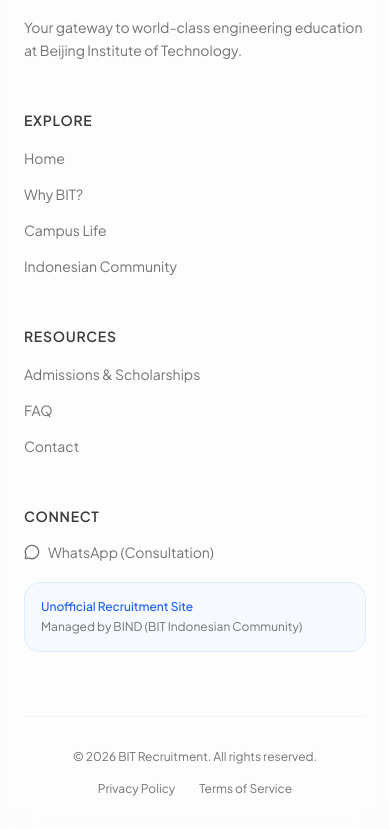
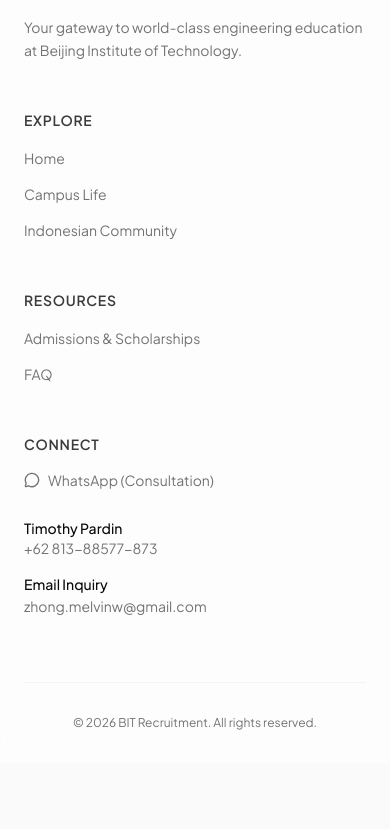
Before and after one commit to studyinbit/studyinbit.github.io, a Next.js app: page / in a window 390 px wide. Shown: the part 4320-5149 px from the top of the page. After the commit the page ends 5083 px from the top, so only its background shows below. Built offline with nearby package versions, Linux system fonts and the light colour scheme.

Commit message:
chore(footer): update footer to match contents, add email and phone number

```diff
--- a/components/layout/Footer.tsx
+++ b/components/layout/Footer.tsx
@@ -7,14 +7,12 @@ export function Footer() {
   const links = {
     explore: [
       { name: "Home", href: "/" },
-      { name: "Why BIT?", href: "/why-bit" },
       { name: "Campus Life", href: "/campus-life" },
       { name: "Indonesian Community", href: "/community" },
     ],
     resources: [
       { name: "Admissions & Scholarships", href: "/admissions" },
       { name: "FAQ", href: "/faq" },
-      { name: "Contact", href: "/contact" },
     ],
     social: [
       { name: "WhatsApp (Consultation)", href: "https://wa.me/6281388577873", icon: MessageCircle },
@@ -82,10 +80,16 @@ export function Footer() {
                   </a>
                 </li>
               ))}
-              <li className="pt-2">
-                 <div className="p-4 rounded-xl bg-blue-50/50 border border-blue-100 dark:bg-blue-900/10 dark:border-blue-800">
-                    <p className="text-xs text-blue-600 dark:text-blue-400 font-medium mb-1">Unofficial Recruitment Site</p>
-                    <p className="text-xs text-muted-foreground">Managed by BIND (BIT Indonesian Community)</p>
+              <li className="pt-4 space-y-4">
+                 <div>
+                    <p className="text-sm font-medium text-foreground">Timothy Pardin</p>
+                    <p className="text-sm text-muted-foreground">+62 813-88577-873</p>
+                 </div>
+                 <div>
+                    <p className="text-sm font-medium text-foreground">Email Inquiry</p>
+                    <a href="mailto:zhong.melvinw@gmail.com" className="text-sm text-muted-foreground hover:text-primary transition-colors">
+                      zhong.melvinw@gmail.com
+                    </a>
                  </div>
               </li>
             </ul>
@@ -96,10 +100,10 @@ export function Footer() {
           <p className="text-xs text-muted-foreground">
             © {currentYear} BIT Recruitment. All rights reserved.
           </p>
-          <div className="flex gap-6">
+          {/* <div className="flex gap-6">
             <a href="#" className="text-xs text-muted-foreground hover:text-foreground transition-colors">Privacy Policy</a>
             <a href="#" className="text-xs text-muted-foreground hover:text-foreground transition-colors">Terms of Service</a>
-          </div>
+          </div> */}
         </div>
       </div>
     </footer>
```
